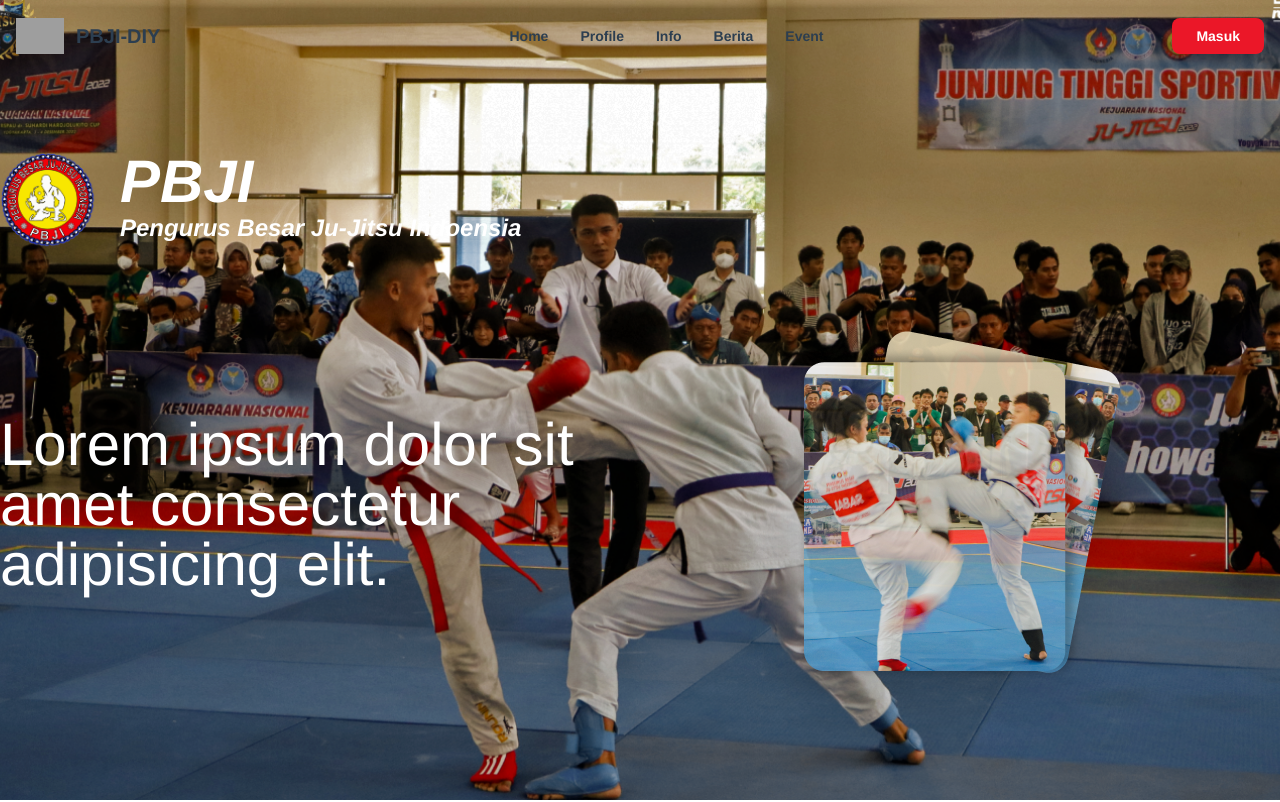
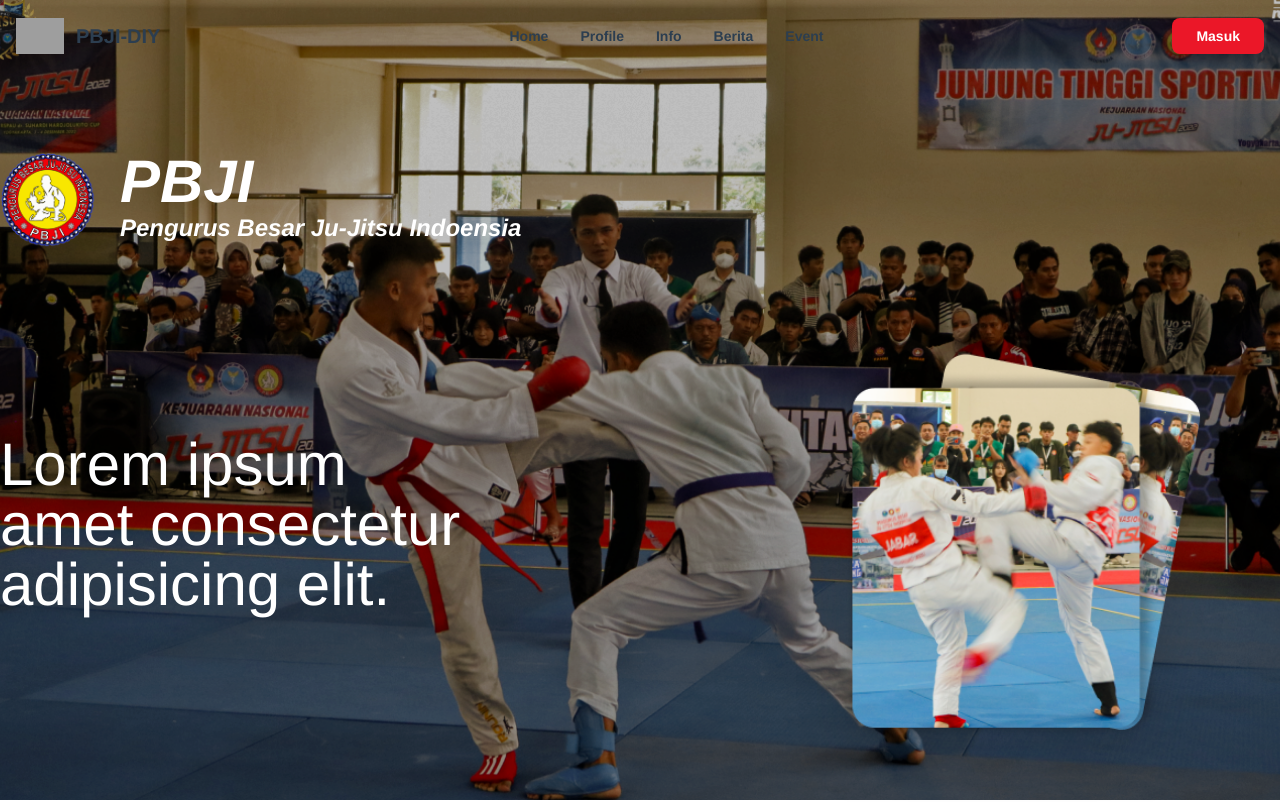
Before and after one commit to arifsetia-one/pbji, a Vue app: page /#/ in a window 1280 px wide. Shown: the top 802 px of the page. Built offline with nearby package versions, Linux system fonts and the light colour scheme; grey boxes are pictures that could not be loaded.

Commit message:
update background and position

```diff
--- a/src/views/HomeView.vue
+++ b/src/views/HomeView.vue
@@ -4,19 +4,20 @@
     <!-- <img
       src="https://images.unsplash.com/photo-1501901609772-df0848060b33?ixid=MXwxMjA3fDB8MHxwaG90by1wYWdlfHx8fGVufDB8fHw%3D&amp;ixlib=rb-1.2.1&amp;auto=format&amp;fit=crop&amp;w=1950&amp;q=80"
       class="w-full h-screen object-cover"> -->
-    <img src="../assets/bg3.png" class="w-full h-full absolute inset-0 object-cover -z-20">
-    <div class=" container mt-20 mx-auto flex italic">
+    <img src="../assets/bg3.png" class="w-full h-full absolute inset-0 object-cover -z-20 brightness-75">
+    <div class=" container mt-20 mx-auto flex italic sm:flex">
       <img class="w-24 h-24 mr-6" src="../assets/logo.png">
       <h1 class="font-bold text-6xl text-white text-left">PBJI <p class="text-2xl">Pengurus Besar Ju-Jitsu Indoensia
         </p>
       </h1>
     </div>
     <div class="container mx-auto mt-20 felx items-center grid grid-cols-2">
-      <h1 class="text-white text-6xl text-left">Lorem ipsum dolor sit <br />amet consectetur
+      <h1 class="text-white text-6xl text-left">Lorem ipsum <br />amet consectetur
         <br />adipisicing
         elit.
       </h1>
-      <img src="../assets/cardphoto.png" class="opacity-90 place-self-center drop-shadow-2xl">
+      <img src="../assets/cardphoto.png"
+        class="place-self-center drop-shadow-2xl md:mt-10 lg:mt-10 md:ml-32 scale-110 hover:scale-125 transition-all duration-300">
     </div>
   </div>
   <!-- Card Top -->
```
